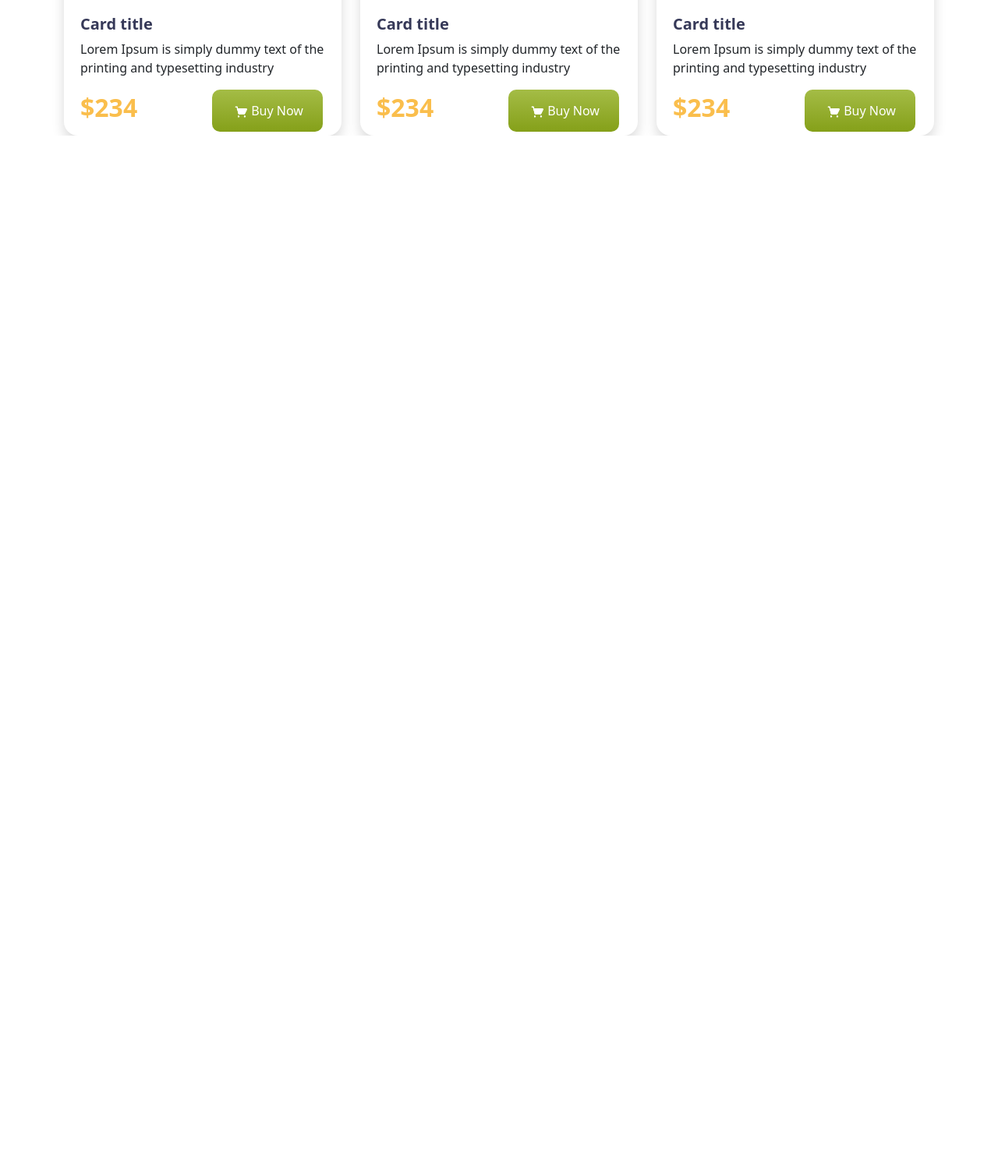
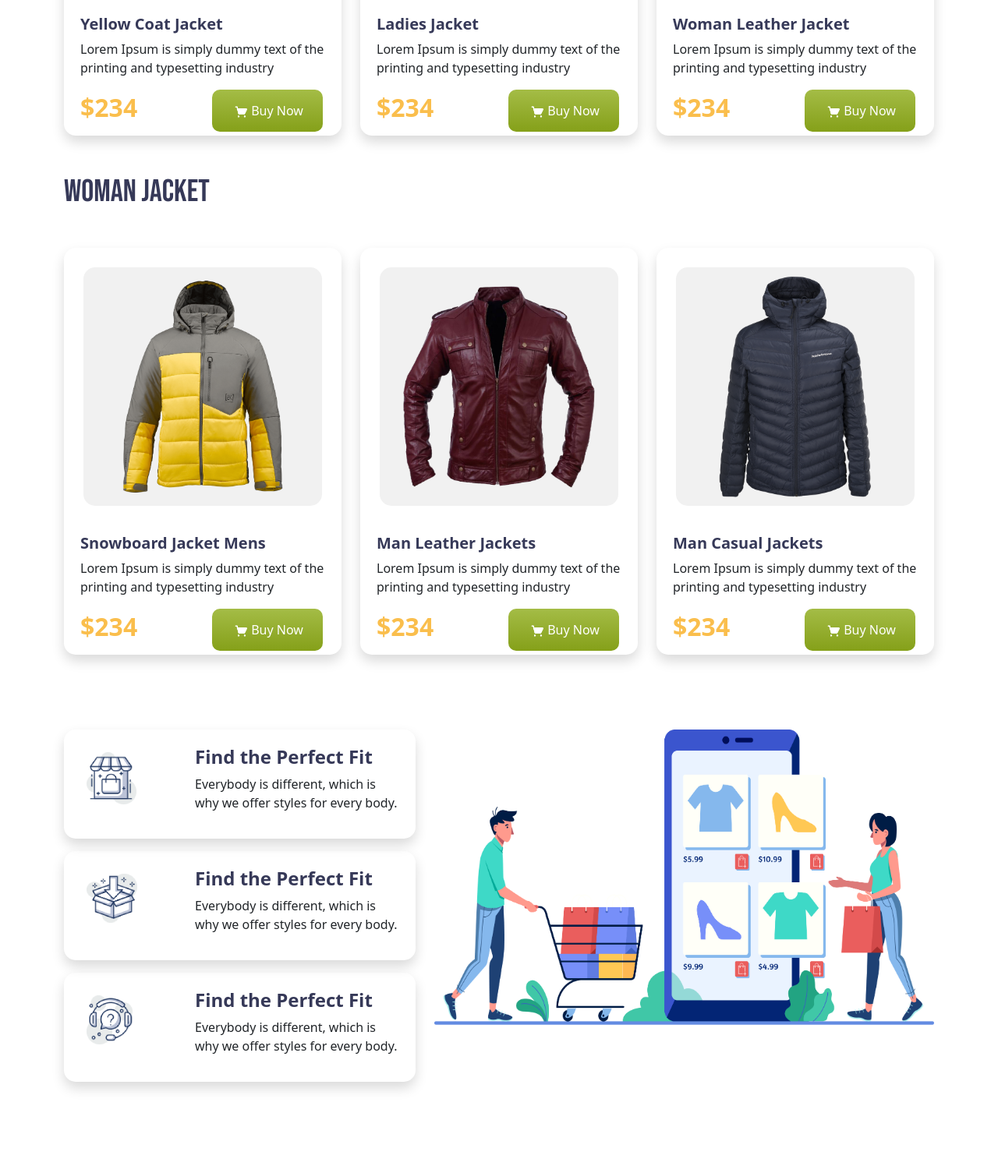
Before and after one commit to shihabalratul/assignment-2, a plain HTML site: page index.html in a window 1280 px wide. Shown: the part 1098-2603 px from the top of the page at 78% size. Before the commit the page ends 1272 px from the top, so only its background shows below. Drawn offline with nearby package versions, Linux system fonts and the light colour scheme.

Commit message:
main part complete

```diff
--- a/css/style.css
+++ b/css/style.css
@@ -41,6 +41,6 @@
 
 }
 .card-radius{
-    border-radius:18px;
+    border-radius:15px;
     padding:5px;
 }
--- a/index.html
+++ b/index.html
@@ -16,9 +16,8 @@
     <nav class="navbar navbar-expand-lg navbar-light container">
       <div class="container-fluid mt-3">
         <img class="w-25" src="logo/logo.png" alt="">
-                <button class="navbar-toggler" type="button" data-bs-toggle="collapse"
-                    data-bs-target="#navbarNavAltMarkup" aria-controls="navbarNavAltMarkup" aria-expanded="false"
-                    aria-label="Toggle navigation">
+        <button class="navbar-toggler" type="button" data-bs-toggle="collapse" data-bs-target="#navbarNavAltMarkup"
+          aria-controls="navbarNavAltMarkup" aria-expanded="false" aria-label="Toggle navigation">
           <span class="navbar-toggler-icon"></span>
         </button>
         <div class="collapse navbar-collapse justify-content-end" id="navbarNavAltMarkup">
@@ -53,14 +52,14 @@
   </header>
   <main class="container">
     <h1 class="bebas-neue blue-highlighted my-5">Woman Jacket</h1>
-        <div class="row row-cols-1 row-cols-md-3 g-4">
+    <section class="row row-cols-1 row-cols-md-3 g-4">
       <div class="col">
         <div class="card-radius border-0 shadow h-100">
           <div class="penguine-image card-radius">
             <img src="images/yellow-coat.png" class="card-img-top" alt="...">
           </div>
           <div class="card-body">
-                  <h5 class="card-title blue-highlighted fw-bold">Card title</h5>
+            <h5 class="card-title blue-highlighted fw-bold">Yellow Coat Jacket</h5>
             <p class="card-text">Lorem Ipsum is simply dummy text of the
               printing and typesetting industry</p>
           </div>
@@ -79,7 +78,7 @@
           </div>
 
           <div class="card-body">
-                  <h5 class="card-title blue-highlighted fw-bold">Card title</h5>
+            <h5 class="card-title blue-highlighted fw-bold">Ladies Jacket </h5>
             <p class="card-text">Lorem Ipsum is simply dummy text of the
               printing and typesetting industry</p>
           </div>
@@ -97,7 +96,7 @@
             <img src="images/women-leather-jacket.png" class="card-img-top" alt="...">
           </div>
           <div class="card-body">
-                  <h5 class="card-title blue-highlighted fw-bold">Card title</h5>
+            <h5 class="card-title blue-highlighted fw-bold">Woman Leather Jacket </h5>
             <p class="card-text">Lorem Ipsum is simply dummy text of the
               printing and typesetting industry</p>
           </div>
@@ -110,7 +109,119 @@
         </div>
       </div>
       </div>
+    </section>
+    <h1 class="bebas-neue blue-highlighted my-5">Woman Jacket</h1>
+    <section class="row row-cols-1 row-cols-md-3 g-4">
+      <div class="col">
+        <div class="card-radius border-0 shadow h-100">
+          <div class="penguine-image card-radius">
+            <img src="images/snowboard-jacket.png" class="card-img-top" alt="...">
+          </div>
+          <div class="card-body">
+            <h5 class="card-title blue-highlighted fw-bold">Snowboard Jacket Mens</h5>
+            <p class="card-text">Lorem Ipsum is simply dummy text of the
+              printing and typesetting industry</p>
+          </div>
+          <div class="mx-3 d-flex align-items-center">
+            <h2 class="orange-highlighted fw-bolder me-5 ">$234</h2>
+            <a class="buy-button ms-5"><img src="icons/shopping-cart 1.png" alt="">Buy Now</a>
 
+
+          </div>
+        </div>
+      </div>
+      <div class="col">
+        <div class="card-radius border-0 shadow h-100">
+          <div class="penguine-image card-radius">
+            <img src="images/men-leather-jacket.png" class="card-img-top" alt="...">
+          </div>
+
+          <div class="card-body">
+            <h5 class="card-title blue-highlighted fw-bold">Man Leather Jackets</h5>
+            <p class="card-text">Lorem Ipsum is simply dummy text of the
+              printing and typesetting industry</p>
+          </div>
+          <div class="mx-3 d-flex align-items-center">
+            <h2 class="orange-highlighted fw-bolder me-5 ">$234</h2>
+            <a class="buy-button ms-5"><img src="icons/shopping-cart 1.png" alt="">Buy Now</a>
+
+
+          </div>
+        </div>
+      </div>
+      <div class="col">
+        <div class="card-radius border-0 shadow h-100">
+          <div class="penguine-image card-radius">
+            <img src="images/men-casual-jacket.png" class="card-img-top" alt="...">
+          </div>
+          <div class="card-body">
+            <h5 class="card-title blue-highlighted fw-bold">Man Casual Jackets</h5>
+            <p class="card-text">Lorem Ipsum is simply dummy text of the
+              printing and typesetting industry</p>
+          </div>
+          <div class="mx-3 d-flex align-items-center">
+            <h2 class="orange-highlighted fw-bolder me-5 ">$234</h2>
+            <a class="buy-button ms-5"><img src="icons/shopping-cart 1.png" alt="">Buy Now</a>
+
+
+          </div>
+        </div>
+      </div>
+      </div>
+    </section>
+    <section class="row my-5 py-5">
+      <div class="col-md-5 h-25">
+        <div class="card-radius mb-3 shadow" style="max-width: 540px; height:140px;">
+          <div class="row g-0">
+            <div class="col-md-4">
+              <img class="h-25 mt-4 ms-4" src="icons/icon1.png" alt="...">
+            </div>
+            <div class="col-md-8">
+              <div class="card-body">
+                <h4 class="card-title blue-highlighted fw-bolder">Find the Perfect Fit</h4>
+                <p class="card-text">Everybody is different, which is why we
+                  offer styles for every body.
+                </p>
+              </div>
+            </div>
+          </div>
+        </div>
+        <div class="card-radius mb-3 shadow" style="max-width: 540px; height:140px;">
+          <div class="row g-0">
+            <div class="col-md-4">
+              <img class="h-25 mt-4 ms-4" src="icons/icon2.png" alt="...">
+            </div>
+            <div class="col-md-8">
+              <div class="card-body">
+                <h4 class="card-title blue-highlighted fw-bolder">Find the Perfect Fit</h4>
+                <p class="card-text">Everybody is different, which is why we
+                  offer styles for every body.
+                </p>
+              </div>
+            </div>
+          </div>
+        </div>
+        <div class="card-radius mb-3 shadow" style="max-width: 540px; height:140px;">
+          <div class="row g-0">
+            <div class="col-md-4">
+              <img class="h-25 mt-4 ms-4" src="icons/icon3.png" alt="...">
+            </div>
+            <div class="col-md-8">
+              <div class="card-body">
+                <h4 class="card-title blue-highlighted fw-bolder">Find the Perfect Fit</h4>
+                <p class="card-text">Everybody is different, which is why we
+                  offer styles for every body.
+                </p>
+              </div>
+            </div>
+          </div>
+        </div>
+
+      </div>
+      <div class="col-md-7">
+        <img class="w-100" src="icons/icon4.png" alt="">
+      </div>
+    </section>
   </main>
 
   <script src="https://cdn.jsdelivr.net/npm/bootstrap@5.0.0-beta1/dist/js/bootstrap.bundle.min.js"
```
Lines whose indentation alone changed are shown as unchanged.
